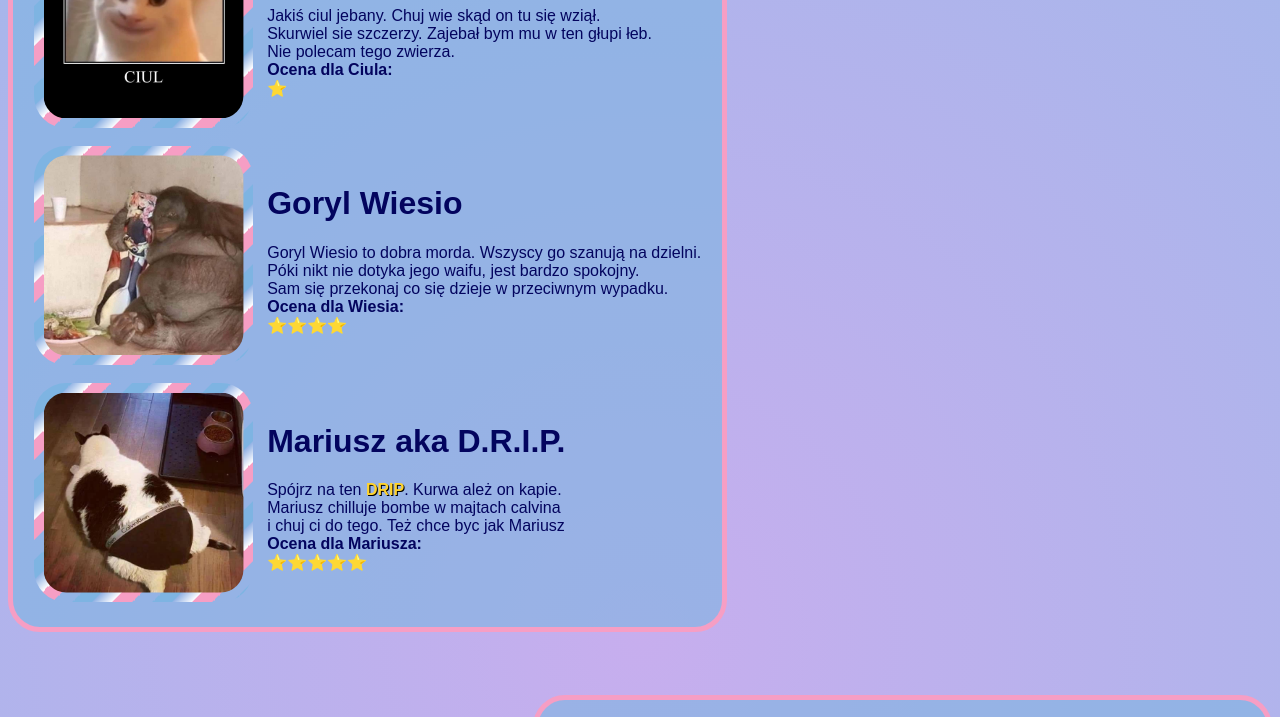
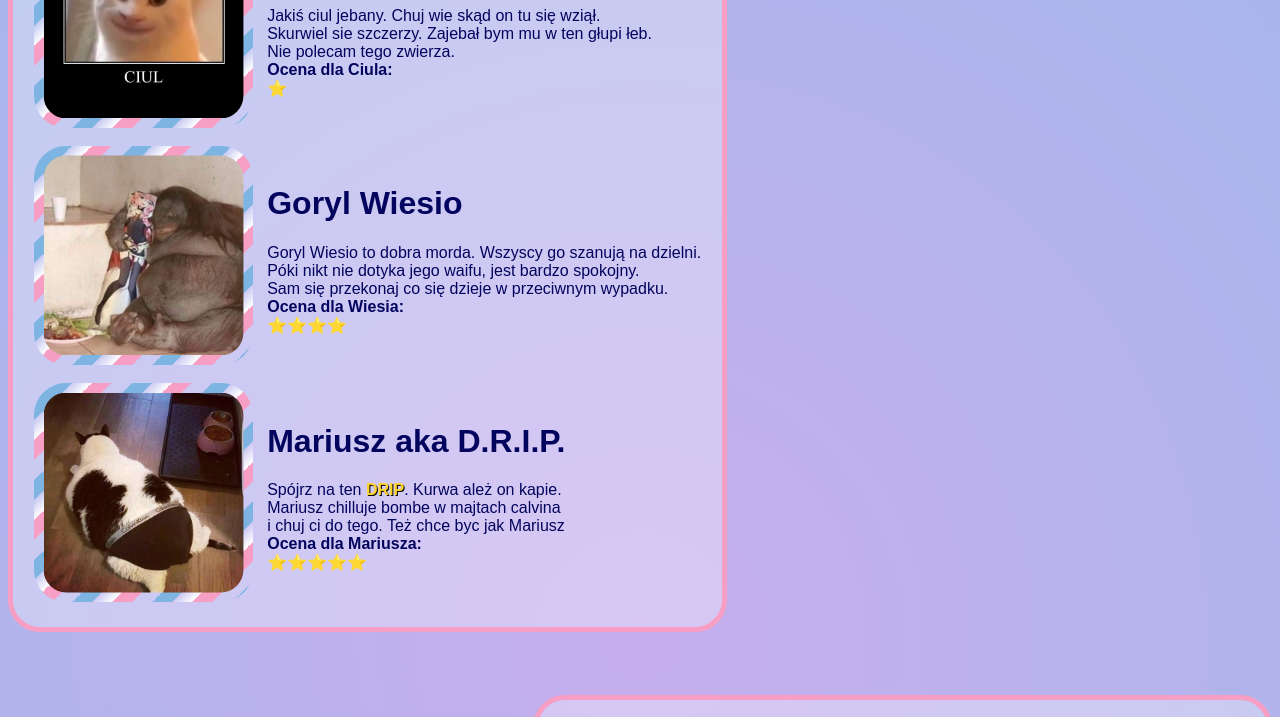
Before and after one commit to Parqles/pyrskieschronisko, a plain HTML site: page index2.html in a window 1280 px wide. Shown: the part 713-1430 px from the top of the page. Drawn offline with Linux system fonts and the light colour scheme.

Commit message:
Update styles.css

```diff
--- a/styles.css
+++ b/styles.css
@@ -19,7 +19,7 @@ h1, p {
 
 
   .tabelka {
-    background: rgb(126, 180, 226, 0.6);
+      background: rgb(255, 255, 255, 0.3);
     border-radius: 2em;
     padding: 0.5em;
     margin-bottom: 5%;
```
